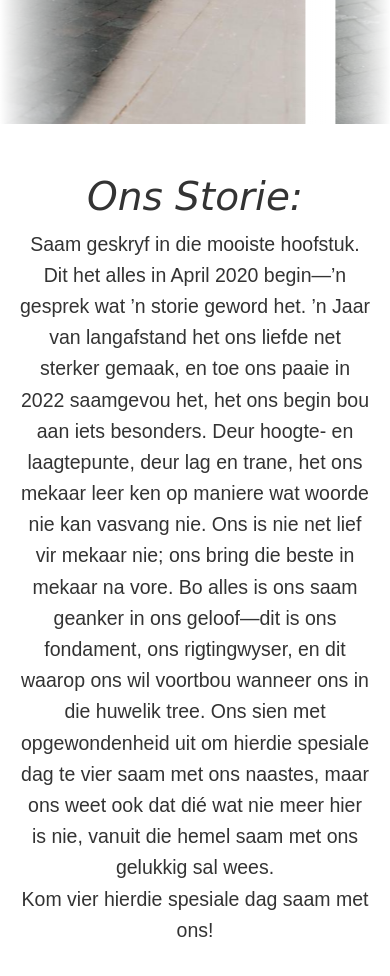
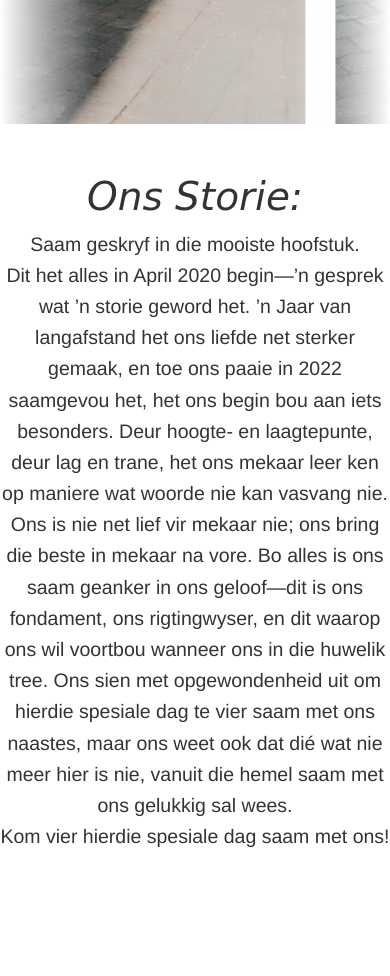
Before and after one commit to GitSpecro/wedding-site, a plain HTML site: page index.html in a window 390 px wide. Shown: the part 720-1696 px from the top of the page. After the commit the page ends 1615 px from the top, so only its background shows below. Drawn offline with Linux system fonts and the light colour scheme; a web font is replaced by a local one.

Commit message:
Adjust styling for story-section

```diff
--- a/styles.css
+++ b/styles.css
@@ -14,7 +14,7 @@
 }
 
 body {
-    font-family: sans-serif;
+    font-family: 'Helvetica', 'Arial', sans-serif;
     line-height: 1.6;
     color: var(--text-color);
     background-color: var(--primary-color);
@@ -215,10 +215,9 @@ body {
     opacity: 0;
     transform: translateY(30px);
     transition: opacity 0.8s ease, transform 0.8s ease;
-    padding: 20vh 5vw;
     text-align: center;
     max-width: 1200px;
-    margin: 0 auto;
+    margin: 20vh auto;
 }
 
 .story-section.visible {
@@ -234,7 +233,7 @@ body {
 }
 
 .story-section p{
-    font-size: clamp(1rem, 5vw, 1.5rem);
+    font-size: clamp(0.75rem, 5vw, 1.5rem);
 }
 
 /*Time and Location styles*/
@@ -246,7 +245,6 @@ body {
     align-items: center;
     left: 50%;
     transform: translateX(-50%);
-    padding: 0 20px;
 }
 
 .time{
@@ -255,7 +253,7 @@ body {
 
 .time-location > div > p{
     font-size: clamp(1rem, 5vw, 2rem);
-    text-align: center;
+    text-align: left;
 }
 
 /* Mobile Responsive Styles */
@@ -315,6 +313,6 @@ body {
     }
 
     .story-section {
-        padding: 5vh 5%;
+        margin: 5vh auto;
     }
 }
```
